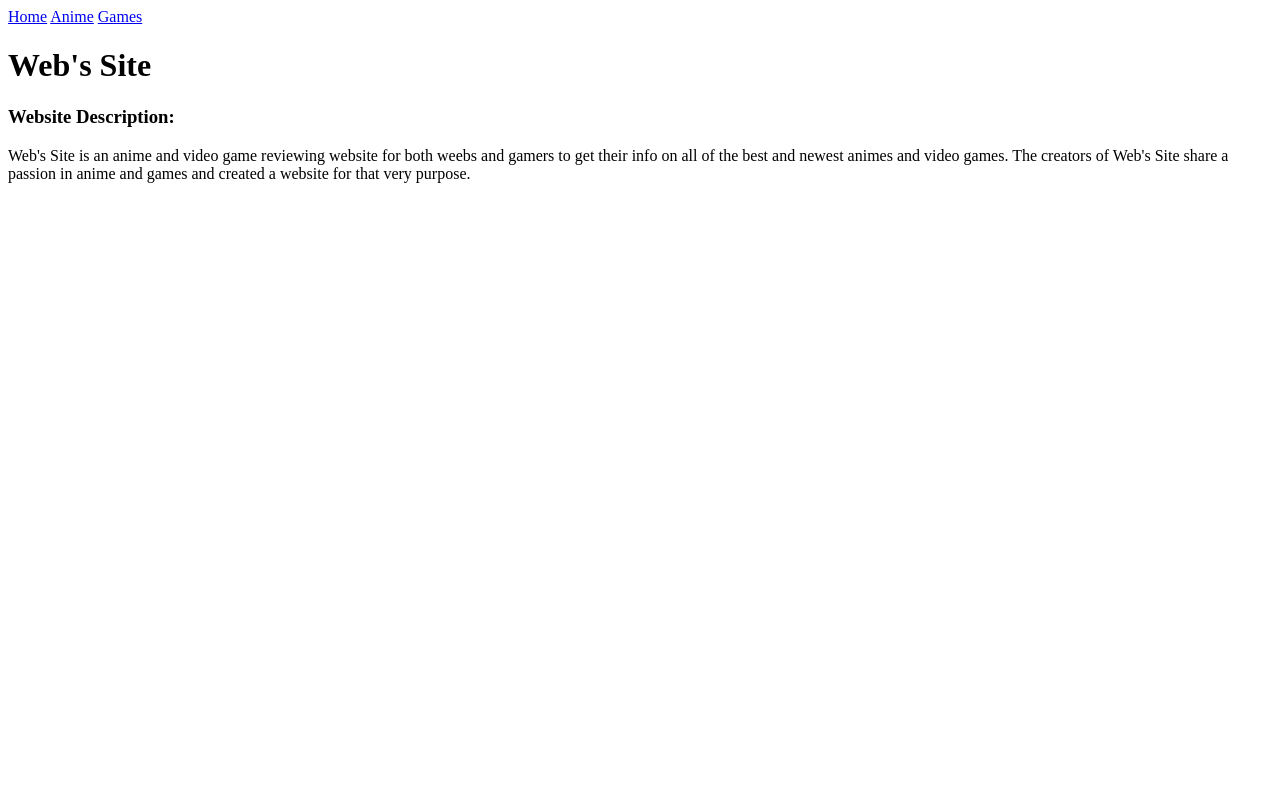
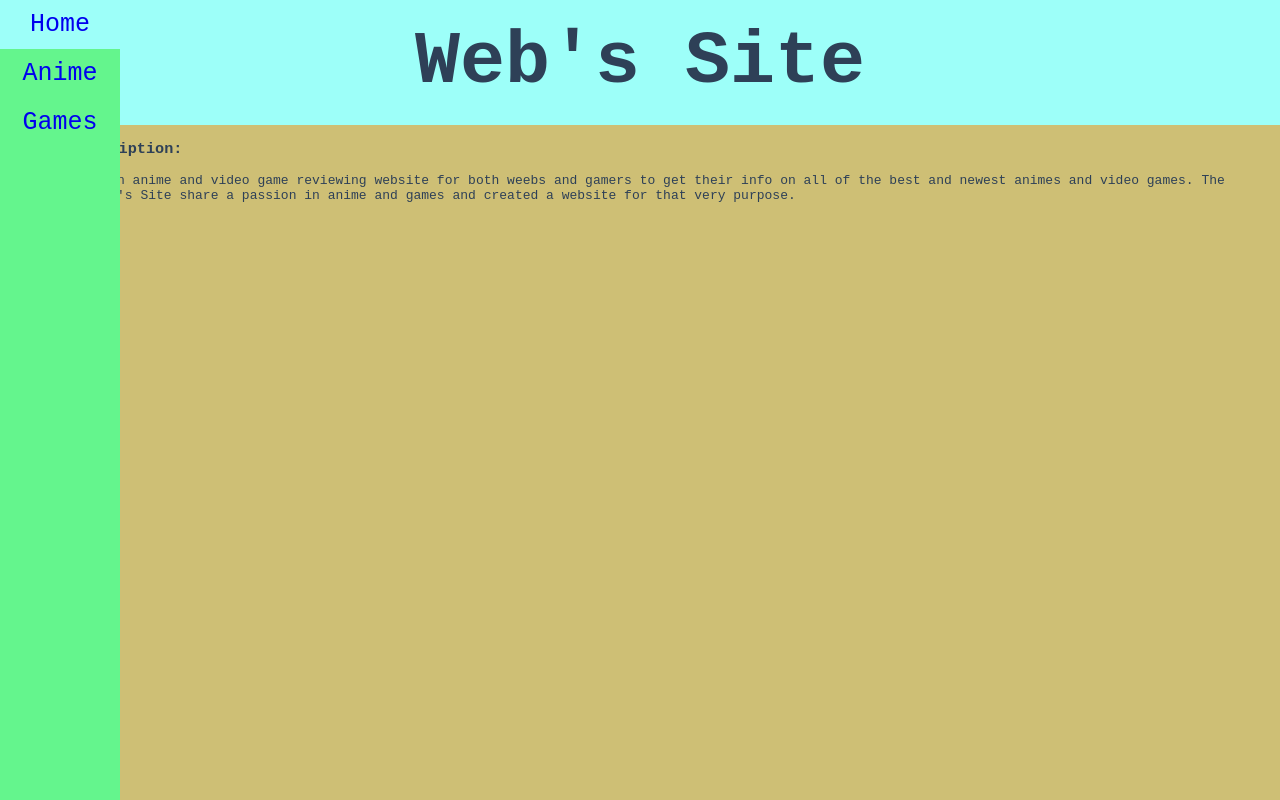
Before and after one commit to jchou03/Web-s-site, a plain HTML site: page index.html in a window 1280 px wide. Drawn offline with Linux system fonts and the light colour scheme.

Commit message:
fuck-sourcelair

```diff
--- a/index.html
+++ b/index.html
@@ -1,7 +1,7 @@
 <doctype html>
 <html>
     <head>
-        <link rel="stylesheet" href="src/Stylesheets.css" type="text/css">
+        <link rel="stylesheet" href="src/Scripts/Stylesheets/main.css" type="text/css">
         <script src='src/Scripts/main.js'></script>
     </head>
     <body>
--- /dev/null
+++ b/src/Scripts/Stylesheets/main.css
@@ -0,0 +1,44 @@
+html,body{
+    margin:0px;
+    padding:0px;
+    background-color:#CEBF75;
+    color:#2E4057;
+    font-family: monospace;
+}
+nav{
+    background-color:64F58D;
+    float:left;
+    height:100%;
+    position: fixed;
+}
+nav a{
+    width:80px;
+    display:block;
+    text-align:center;
+    padding:20px;
+    padding-top:10px;
+    padding-bottom: 10px;
+    text-decoration: none;
+    font-family: monospace;
+    font-size: 25px;
+}
+nav a:hover{
+    background-color:#9DFFF9;
+}
+h1{
+    padding:20px;
+    font-size: 75px;
+    text-align:center;
+    background-color:#9DFFF9;
+    margin:0px;
+}
+.content{
+    margin-left:120px;
+}
+.internalContent{
+    margin:10px;
+}
+#current{
+    background-color:#8D80AD;
+    color:#9DFFF9;
+}
--- a/src/Stylesheets/main.css
+++ /dev/null
@@ -1,7 +0,0 @@
-html,body{
-    margin:0px;
-    padding:0px;
-}
-nav{
-    background-color:tomato;
-}
```
